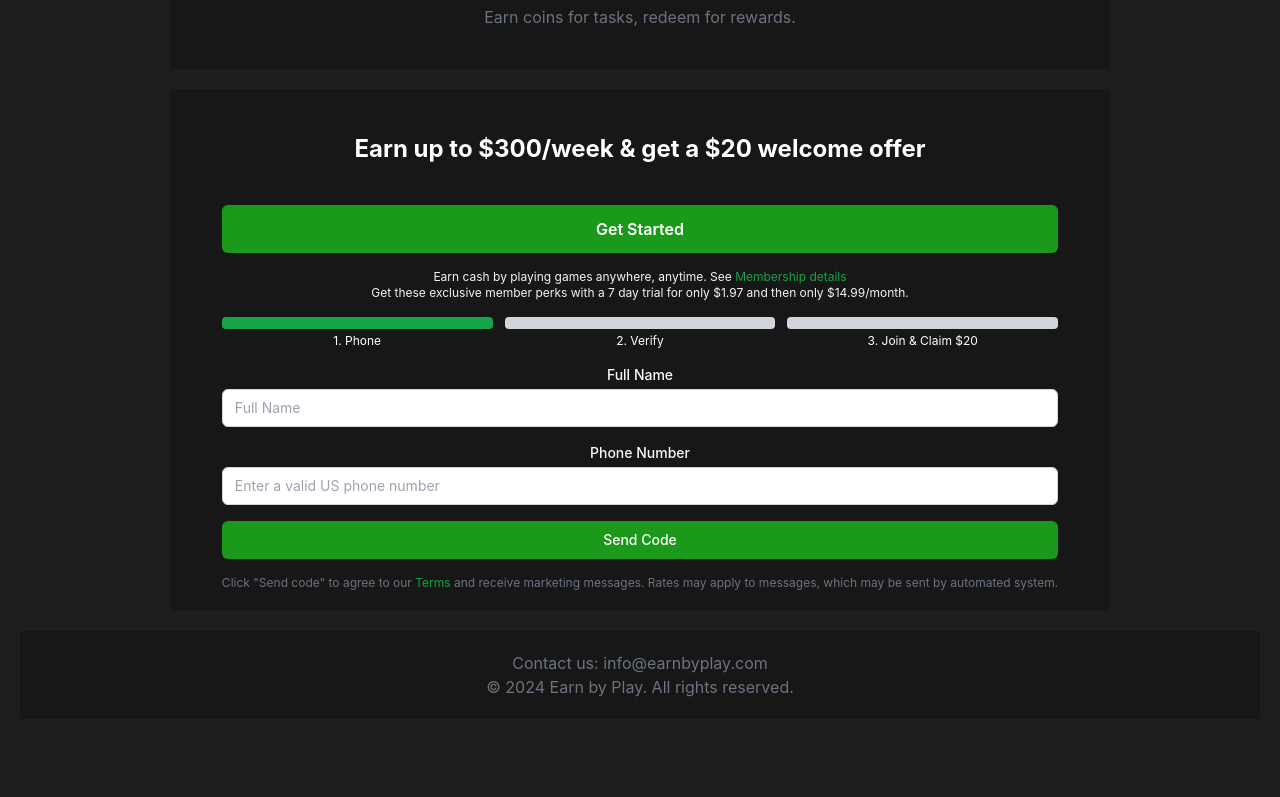
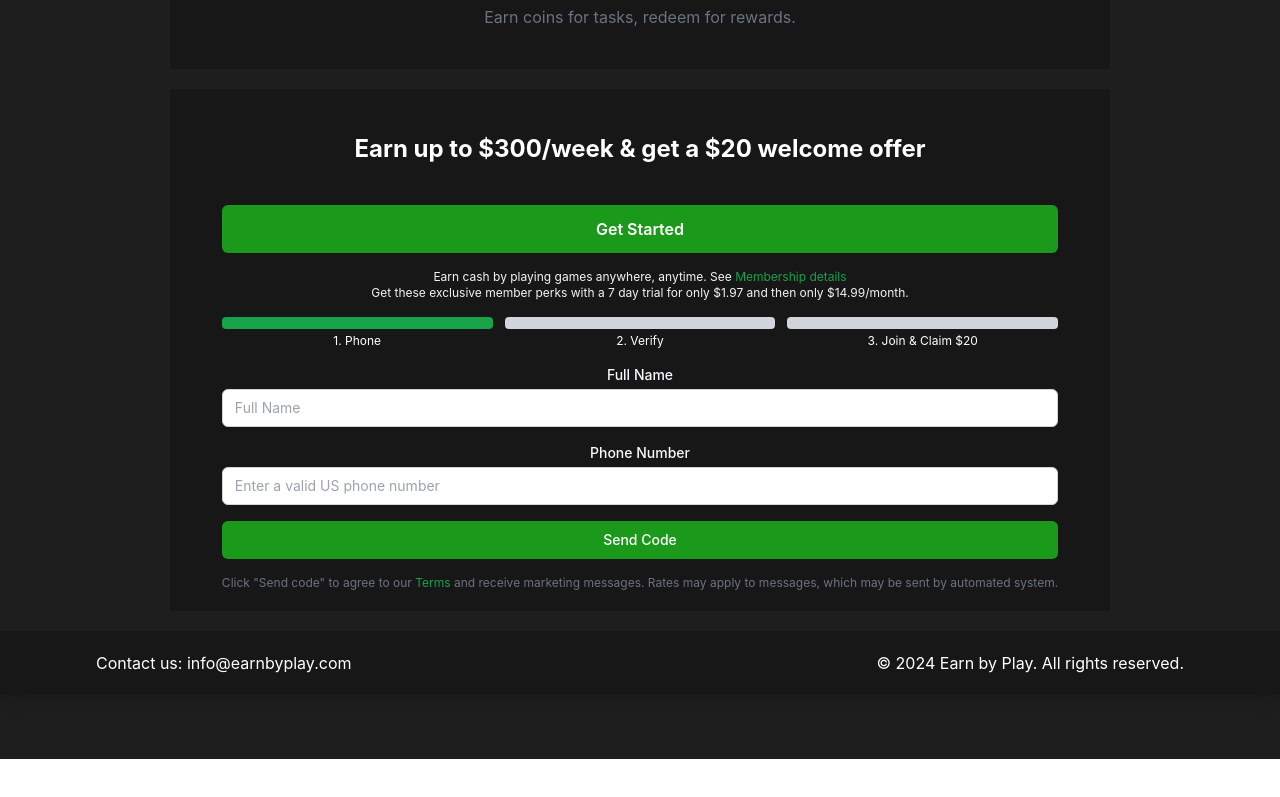
Before and after one commit to lsaffie/earnbyplay-frontend, a React (Create React App) app: page / in a window 1280 px wide. Shown: the part 461-1258 px from the top of the page. After the commit the page ends 1220 px from the top, so only its background shows below. Built offline with nearby package versions, Linux system fonts and the light colour scheme; no server answers.

Commit message:
Footer spans accross

```diff
--- a/src/components/Footer.js
+++ b/src/components/Footer.js
@@ -2,12 +2,14 @@
 
 const Footer = () => {
   return (
-    <div className="bg-ebp-header p-5 mx-5 mb-5">
-        <div className="text-gray-500 text-center">
+      <footer className="hidden sm:block w-full bg-ebp-header shadow-lg">
+        <div className="max-w-6xl mx-auto px-4 sm:px-6 lg:px-8">
+          <div className="flex justify-between items-center sm:py-5 text-white">
             <p>Contact us: info@earnbyplay.com</p>
             <p>© {new Date().getFullYear()} Earn by Play. All rights reserved.</p>
+          </div>
         </div>
-    </div>
+      </footer>
   );
 };
 
```
